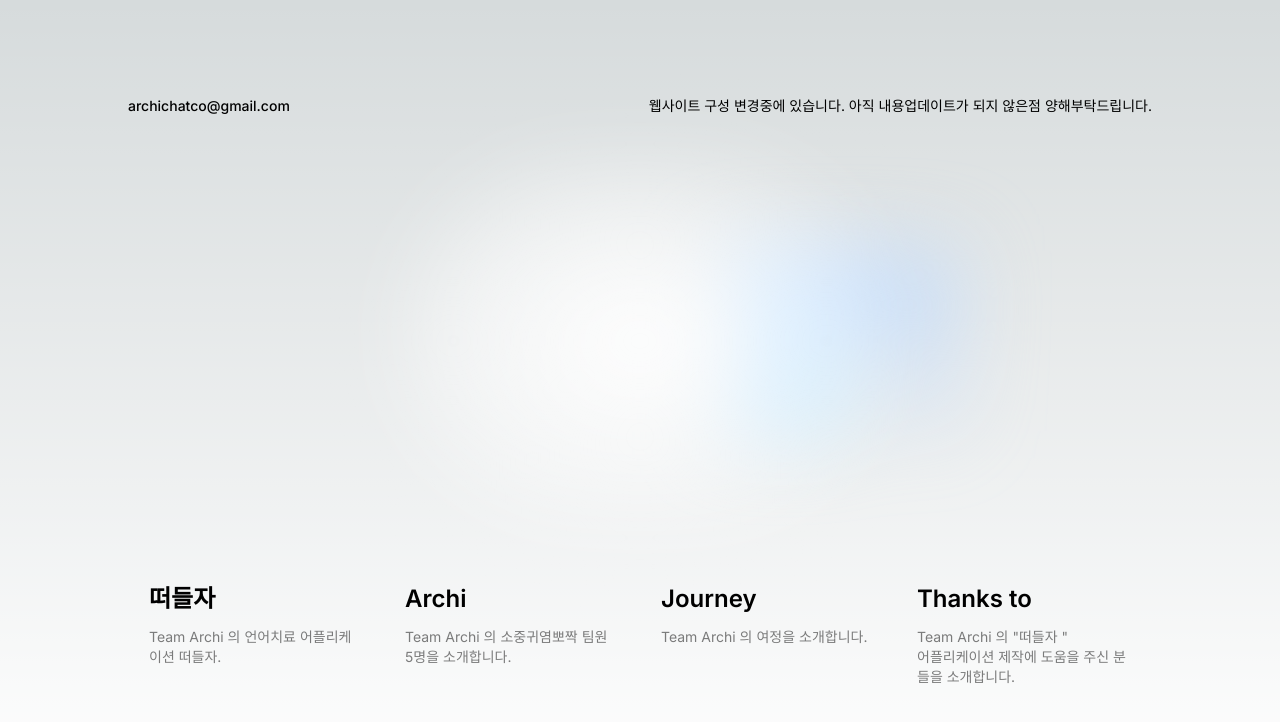
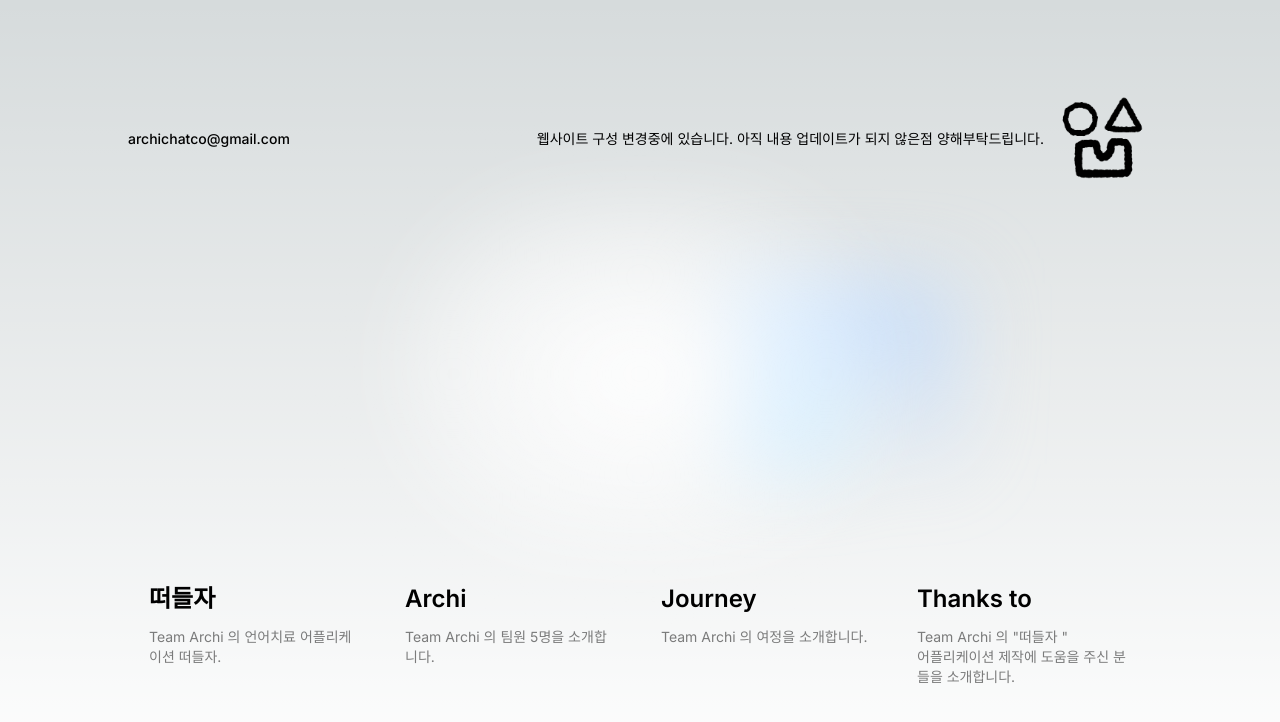
Before and after one commit to archi-corp/about-us, a Next.js app in the folder archi_web/: page / in a window 1280 px wide. Shown: the top 722 px of the page. Built offline with nearby package versions, Linux system fonts and the light colour scheme.

Commit message:
chore: just push for last work

```diff
--- a/archi_web/src/app/chitchat/page.tsx
+++ b/archi_web/src/app/chitchat/page.tsx
@@ -17,7 +17,7 @@ export default function Chitchat() {
         <div className="flex flex-row w-full  ">
             <div className=" w-32 flex-shrink-0 bg-white rounded-b-2xl ml-3" > 네비바 </div>
 
-            <div className="w-full ">
+            <div className="w-full"> {/* 메인 컨테이너 */}
 
                 <div className=" h-72 w-full flex flex-row">
                     <div className ="h-72 w-72 flex-shrink-0">
@@ -34,7 +34,7 @@ export default function Chitchat() {
 
                 <div className="h-60 w-full flex flex-row " >
                     <div className ="h-72 w-72 flex-shrink-0">
-                        <Image src="/logo.png" alt="archi" width={200} height={200}/>
+                        <Image src="/logo.png" alt="archi" width={100} height={100}/>
                     </div>
                     <div className =" w-full p-7 ">
                         <h2 className="font-sans font-bold text-xl p-2">Team Archi 의 언어치료 어플리케이션 떠들자</h2>                            <p > 떠들자는 무료 언어치료 어플리케이션으로 표현,어휘력을 향상을 위해 개발되었습니다.</p>
--- a/archi_web/src/app/page.tsx
+++ b/archi_web/src/app/page.tsx
@@ -25,15 +25,15 @@ export default function Home() {
             target="_blank"
             rel="noopener noreferrer"
           >
-            웹사이트 구성 변경중에 있습니다. 아직 내용업데이트가 되지 않은점 양해부탁드립니다.{" "}
-            {/* <Image
-              src="/vercel.svg"
+            웹사이트 구성 변경중에 있습니다. 아직 내용 업데이트가 되지 않은점 양해부탁드립니다.{" "}
+            <Image
+              src="/logo.png"
               alt="Vercel Logo"
               className="dark:invert"
               width={100}
               height={24}
               priority
-            /> */}
+            />
           </a>
         </div>
       </div>
@@ -87,7 +87,7 @@ export default function Home() {
               </span> */}
             </h2>
             <p className="m-0 max-w-[30ch] text-sm opacity-50">
-              Team Archi 의 소중귀염뽀짝 팀원 5명을 소개합니다.
+              Team Archi 의 팀원 5명을 소개합니다.
             </p>
           </motion.div>
         </Link>
```
Also changed, not shown: 1 other file (tests, documents, lock files or other folders).
